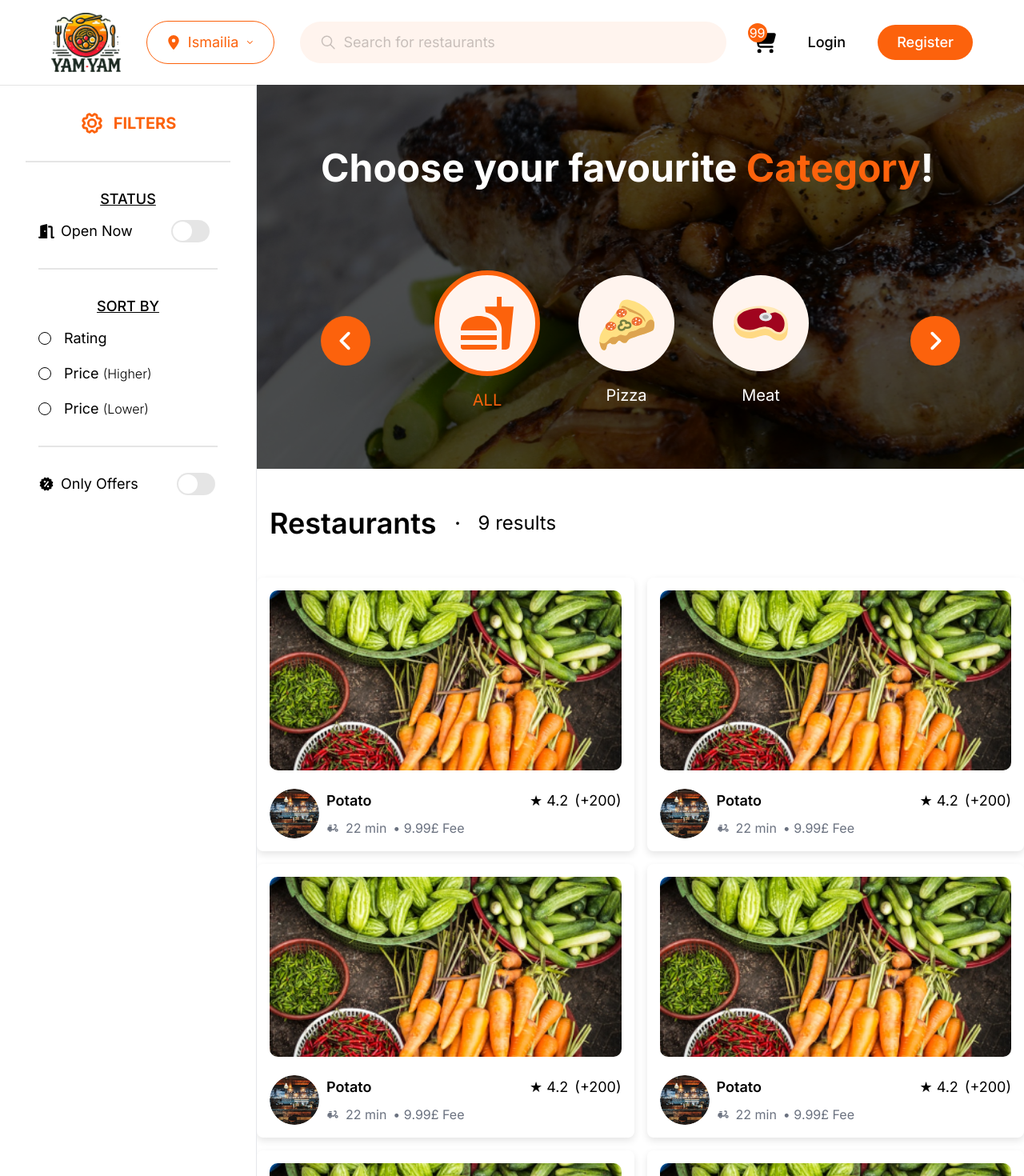
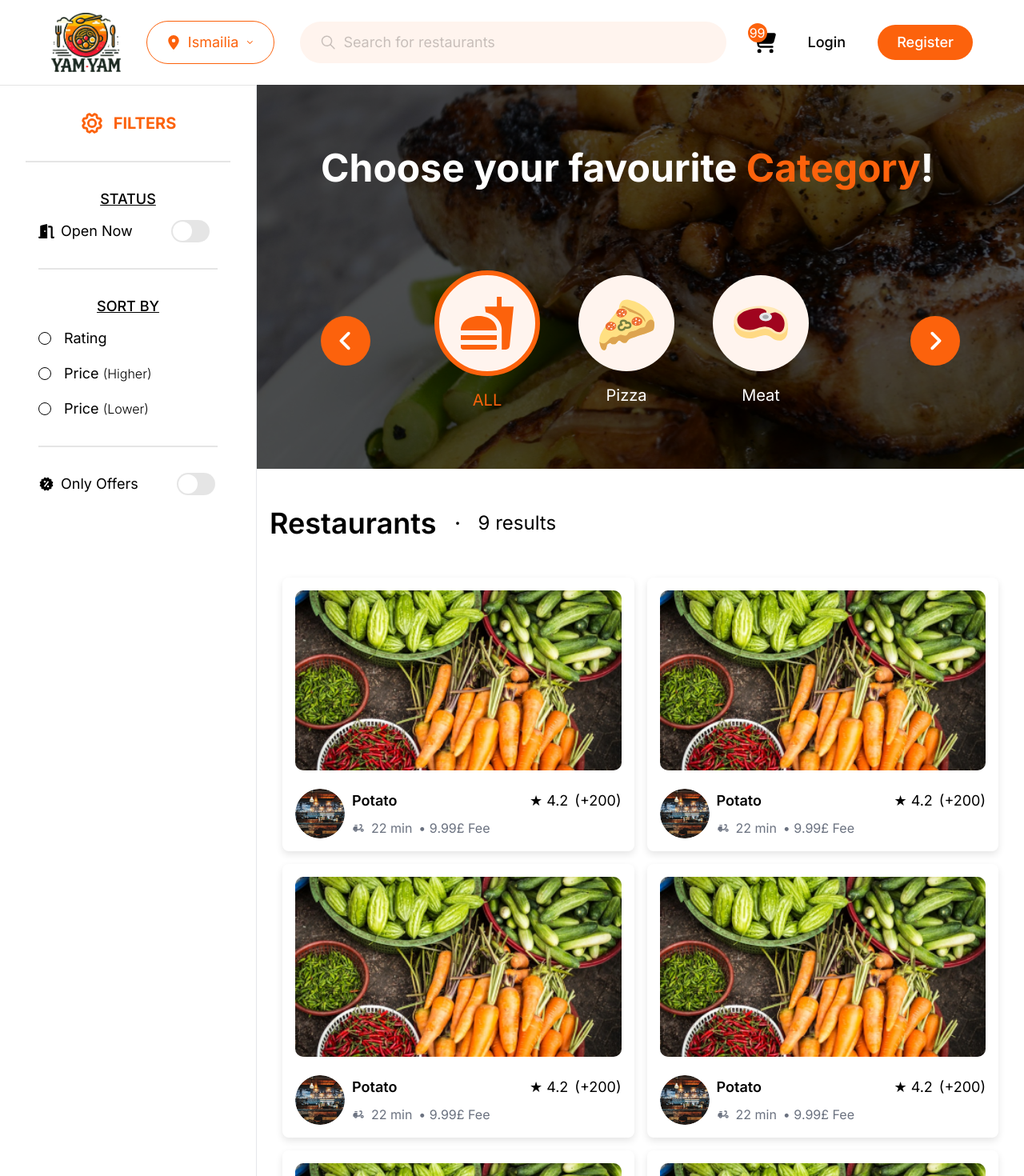
Before and after one commit to elsayedessam003/YumYum, a React (Vite) app in the folder Client/: page /restaurants in a window 1280 px wide. Shown: the top 1470 px of the page at 80% size. Built offline with nearby package versions, Linux system fonts and the light colour scheme.

Commit message:
changed the padding for the restaurants section

```diff
--- a/Client/src/components/Restaurant Card/RestaurantCard.jsx
+++ b/Client/src/components/Restaurant Card/RestaurantCard.jsx
@@ -63,7 +63,7 @@ function RestaurantCard({
       onMouseMove={handleMouseMove}
       style={{
         background: gradientBackground,
-        transform: inside ? "scale(1.1)" : "scale(1)",
+        transform: inside ? "scale(1.05)" : "scale(1)",
         transition: "transform 0.3s ease, box-shadow 0.3s ease",
         boxShadow: inside
           ? "0 10px 20px rgba(0, 0, 0, 0.25)"
--- a/Client/src/pages/restaurants/Restaurants.jsx
+++ b/Client/src/pages/restaurants/Restaurants.jsx
@@ -75,7 +75,7 @@ function Restaurants() {
           <section className={"font-normal text-2xl"}>9 results</section>
         </div>
 
-        <div className={"flex flex-wrap gap-4 "}>
+        <div className={"flex flex-wrap gap-4 px-8"}>
           {restaurantCards.map((card, index) => (
             <div
               key={index}
```
